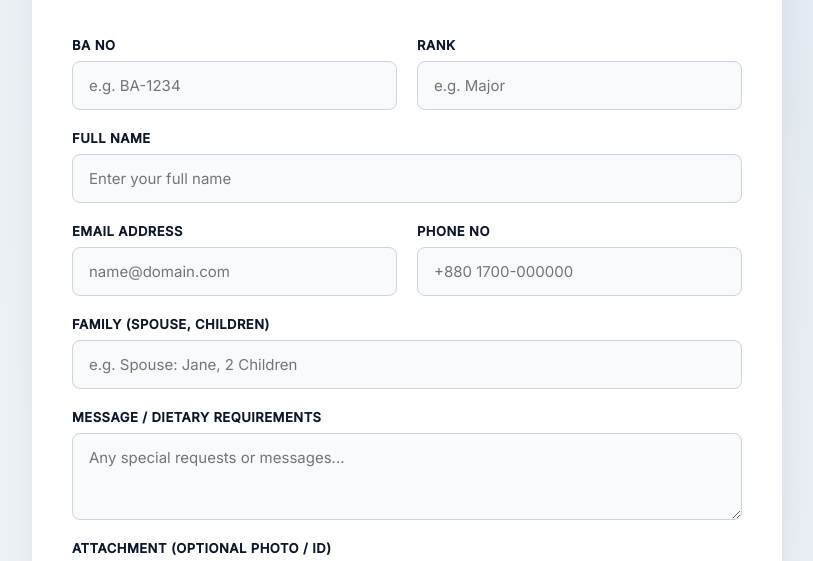
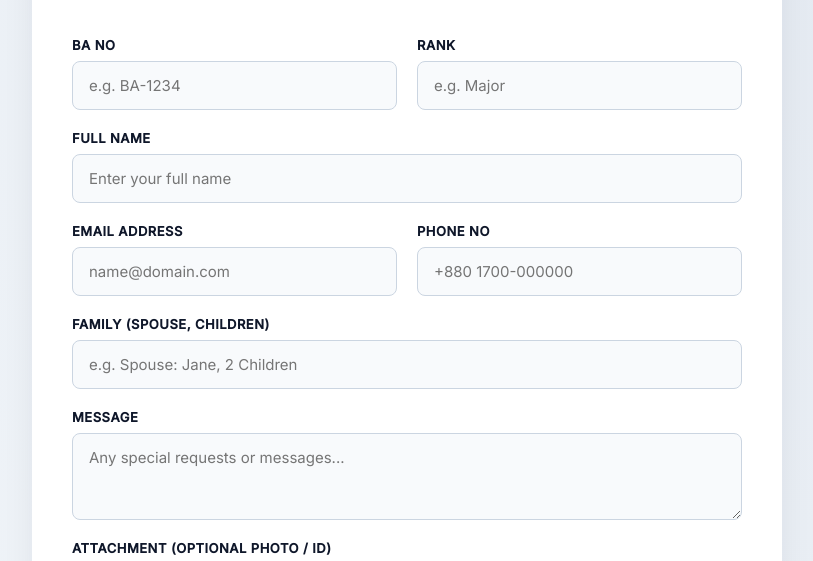
Before and after one commit to zyeemzia/scr, a plain HTML site: page index.html in a window 1280 px wide. Shown: the part 177-738 px from the top of the page, without its empty margins (233-1046 px from the left). Drawn offline with Linux system fonts and the light colour scheme.

Commit message:
index.html

```diff
--- a/index.html
+++ b/index.html
@@ -235,7 +235,7 @@
                     </div>
 
                     <div class="form-group full-width">
-                        <label for="message">Message / Dietary Requirements</label>
+                        <label for="message">Message</label>
                         <textarea id="message" name="Message" rows="3" placeholder="Any special requests or messages..."></textarea>
                     </div>
 
```
